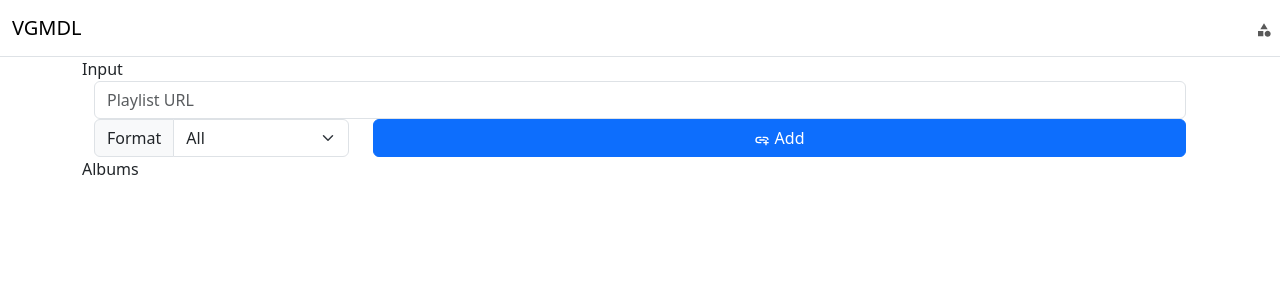
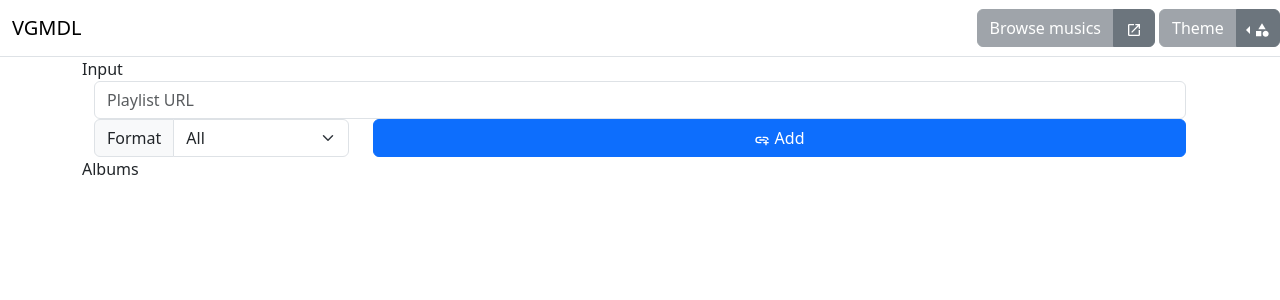
Before and after one commit to geo-petrini/vgm_dl, a Flask app: page /index in a window 1280 px wide. Shown: the top 300 px of the page. Run offline with Flask 3, Linux system fonts and the light colour scheme; data that the repository does not hold is empty; some libraries are stand-ins or nearby versions.

Commit message:
v1
updated index with link to VGM and new theme selector
updated docker file

```diff
--- a/app.py
+++ b/app.py
@@ -21,7 +21,7 @@ def create_app():
     # socketio = SocketIO(app)
     app.config['SQLALCHEMY_DATABASE_URI'] = os.environ.get('SQLALCHEMY_DATABASE_URI', 'sqlite:///storage.sqlite')
     app.config['SECRET_KEY'] = os.environ.get('SECRET_KEY', "dfsohjig894590uwfjl290")
-    app.config['REDIS_URL'] = os.environ.get('REDIS_URL', "redis://rpi:6379/0")
+    app.config['REDIS_URL'] = os.environ.get('REDIS_URL', "redis://localhost:6379/0")
     app.config['DOWNLOAD_FOLDER'] = os.environ.get('DOWNLOAD_FOLDER', "downloads")
     app.config['DOWNLOAD_CHUNK_SIZE'] = os.environ.get('DOWNLOAD_CHUNK_SIZE', 1024*10)
 
--- a/models/worker.py
+++ b/models/worker.py
@@ -60,6 +60,7 @@ def read_album(task):
     add_tracks_tasks(album, track_urls)
 
 def read_album_image(img_url):
+    base64_image = None
     try:
         img_data = download(img_url)
         base64_image = base64.b64encode(img_data).decode('utf-8')
--- a/static/js/theme.js
+++ b/static/js/theme.js
@@ -10,16 +10,16 @@ $(document).ready(function () {
         $("#theme-css").attr('href', '/css/' + savedTheme + '/bootstrap-' + savedTheme + '.min.css');
     }
 
-    $(".dropdown-item").click(function () {
+    $(".theme-item").click(function () {
         var theme = $(this).data('theme');
         $("#theme-css").attr('href', '/css/' + theme + '/bootstrap-' + theme + '.min.css');
         setThemePreference(theme); // Save the selected theme preference
-        $(".dropdown-menu").removeClass("show");
+        $(".theme-menu").removeClass("show");
     });
 
     $(document).on("click", function (e) {
         if (!$(e.target).closest(".dropdown").length) {
-            $(".dropdown-menu").removeClass("show");
+            $(".theme-menu").removeClass("show");
         }
     });
 });
--- a/templates/index.html
+++ b/templates/index.html
@@ -19,9 +19,40 @@
         </div>
         <div class="collapse navbar-collapse" id="navbarNav">
             <ul class="navbar-nav ms-auto">
+                <li class="nav-item me-1">
+                    <div class="btn-toolbar" role="toolbar">
+                        <div class="btn-group" role="group">
+                            <button type="button" class="btn btn-secondary disabled text-nowrap">Browse musics</button>
+                            <a class="btn btn-secondary" role="button" href="https://downloads.khinsider.com/" target="_blank">
+                                <!-- mdi:theme -->
+                                <svg xmlns="http://www.w3.org/2000/svg" width="1em" height="1em" viewBox="0 0 24 24"><path fill="currentColor" d="M14 3v2h3.59l-9.83 9.83l1.41 1.41L19 6.41V10h2V3m-2 16H5V5h7V3H5a2 2 0 0 0-2 2v14a2 2 0 0 0 2 2h14a2 2 0 0 0 2-2v-7h-2z"/></svg>
+                            </a>
+                        </div>
+                    </div>
+                </li>
+
                 <li class="nav-item dropdown dropstart">
-                    <a class="nav-link" role="button" id="dropdownMenuButton" data-bs-toggle="dropdown" aria-haspopup="true" aria-expanded="false">
-                        <!-- mdi:theme -->
+                    <div class="btn-toolbar" role="toolbar">
+                        <div class="btn-group" role="group">
+                            <button type="button" class="btn btn-secondary disabled text-nowrap">Theme</button>
+                            <button type="button" class="btn btn-secondary dropdown-toggle dropdown-toggle-split" id="dropdownThemeMenuButton" data-bs-toggle="dropdown" aria-expanded="false">
+                                <!-- mdi:theme -->
+                                <svg xmlns="http://www.w3.org/2000/svg" width="1em" height="1em" viewBox="0 0 24 24">
+                                    <path fill="currentColor" d="M11 13.5v8H3v-8zM12 2l5.5 9h-11zm5.5 11c2.5 0 4.5 2 4.5 4.5S20 22 17.5 22S13 20 13 17.5s2-4.5 4.5-4.5" />
+                                </svg>
+                            </a>
+                            <ul class="dropdown-menu theme-menu" aria-labelledby="dropdownThemeMenuButton">
+                                <li><a class="dropdown-item theme-item" href="#" data-theme="bootstrap">Bootstrap</a></li>
+                                <li><a class="dropdown-item theme-item" href="#" data-theme="quartz">Quartz</a></li>
+                                <li><a class="dropdown-item theme-item" href="#" data-theme="morph">Morph</a></li>
+                                <li><a class="dropdown-item theme-item" href="#" data-theme="slate">Slate</a></li>
+                            </ul>
+                        </div>
+                    </div>
+
+                </li>
+
+                <!-- <li class="nav-item dropdown dropstart">
                         <svg xmlns="http://www.w3.org/2000/svg" width="1em" height="1em" viewBox="0 0 24 24">
                             <path fill="currentColor" d="M11 13.5v8H3v-8zM12 2l5.5 9h-11zm5.5 11c2.5 0 4.5 2 4.5 4.5S20 22 17.5 22S13 20 13 17.5s2-4.5 4.5-4.5" />
                         </svg>
@@ -32,7 +63,7 @@
                         <li><a class="dropdown-item" href="#" data-theme="morph">Morph</a></li>
                         <li><a class="dropdown-item" href="#" data-theme="slate">Slate</a></li>
                     </ul>
-                </li>
+                </li> -->
             </ul>
         </div>
     </nav>
@@ -42,7 +73,9 @@
         <form id="playlistForm" novalidate="" class="">
             <div class="container add-url-box">
                 <div class="row">
-                    <div class="col add-url-component input-group"><input type="text" autocomplete="off" spellcheck="false" placeholder="Playlist URL" name="url" class="form-control"></div>
+                    <div class="col add-url-component input-group">
+                        <input type="text" autocomplete="off" spellcheck="false" placeholder="Playlist URL" name="url" class="form-control">
+                    </div>
                 </div>
                 <div class="row">
                     <div class="col-md-3 add-url-component">
@@ -142,8 +175,8 @@
             <tbody>
                 <tr>
                     <td>
-                        <div class="form-check"><input type="checkbox" class="form-check-inputd" id="done-https://www.youtube.com/watch?v=yBlZt-LU2XI-select">
-                            <label class="form-check-label" for="done-https://www.youtube.com/watch?v=yBlZt-LU2XI-select"></label>
+                        <div class="form-check"><input type="checkbox" class="form-check-inputd" id="done-ID">
+                            <label class="form-check-label" for="done-ID"></label>
                         </div>
                     </td>
                     <td>
@@ -153,8 +186,8 @@
                             </svg>
                         </div>
                         <span>
-                            <a target="_blank" href="audio_download/Halo%20Theme%20x%20Vode%20An%20(Republic%20Commando)%20%EF%BD%9C%20EPIC%20VERSION%20(Star%20Wars%20x%20Halo%20Mashup).mp3">
-                                Halo Theme x Vode An (Republic Commando) | EPIC VERSION (Star Wars x Halo Mashup)
+                            <a target="_blank" href="TRACK URL">
+                                TRACKNAME
                             </a>
                         </span>
                     </td>
@@ -162,7 +195,7 @@
                     <td></td>
                     <td>
                         <a download="" class="btn btn-secondary"
-                            href="audio_download/Halo%20Theme%20x%20Vode%20An%20(Republic%20Commando)%20%EF%BD%9C%20EPIC%20VERSION%20(Star%20Wars%20x%20Halo%20Mashup).mp3">
+                            href="TRACK URL">
                             <svg xmlns="http://www.w3.org/2000/svg" width="1em" height="1em" viewBox="0 0 24 24">
                                 <path fill="currentColor" d="M5 20h14v-2H5m14-9h-4V3H9v6H5l7 7z" />
                             </svg>
```
Also changed, not shown: requirements.txt (+4 -4 lines), readme.md, 2 other files.
